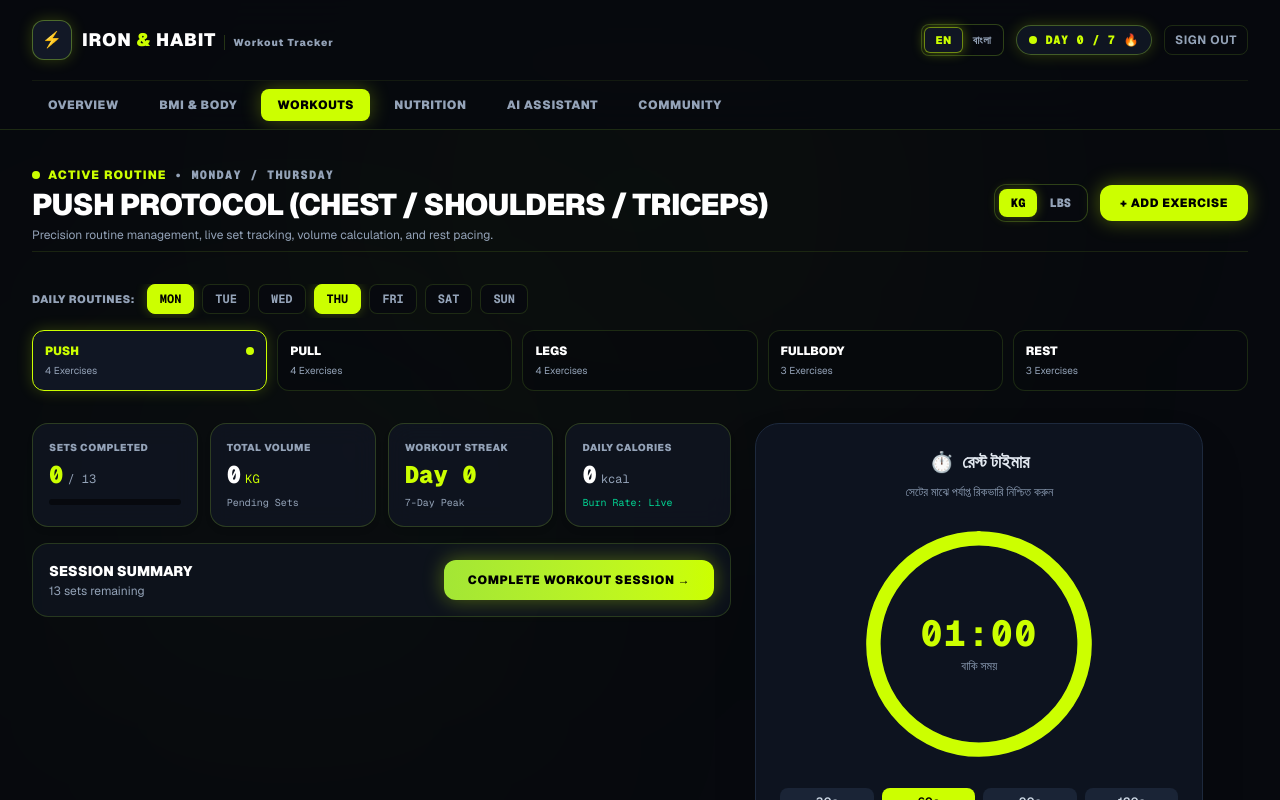
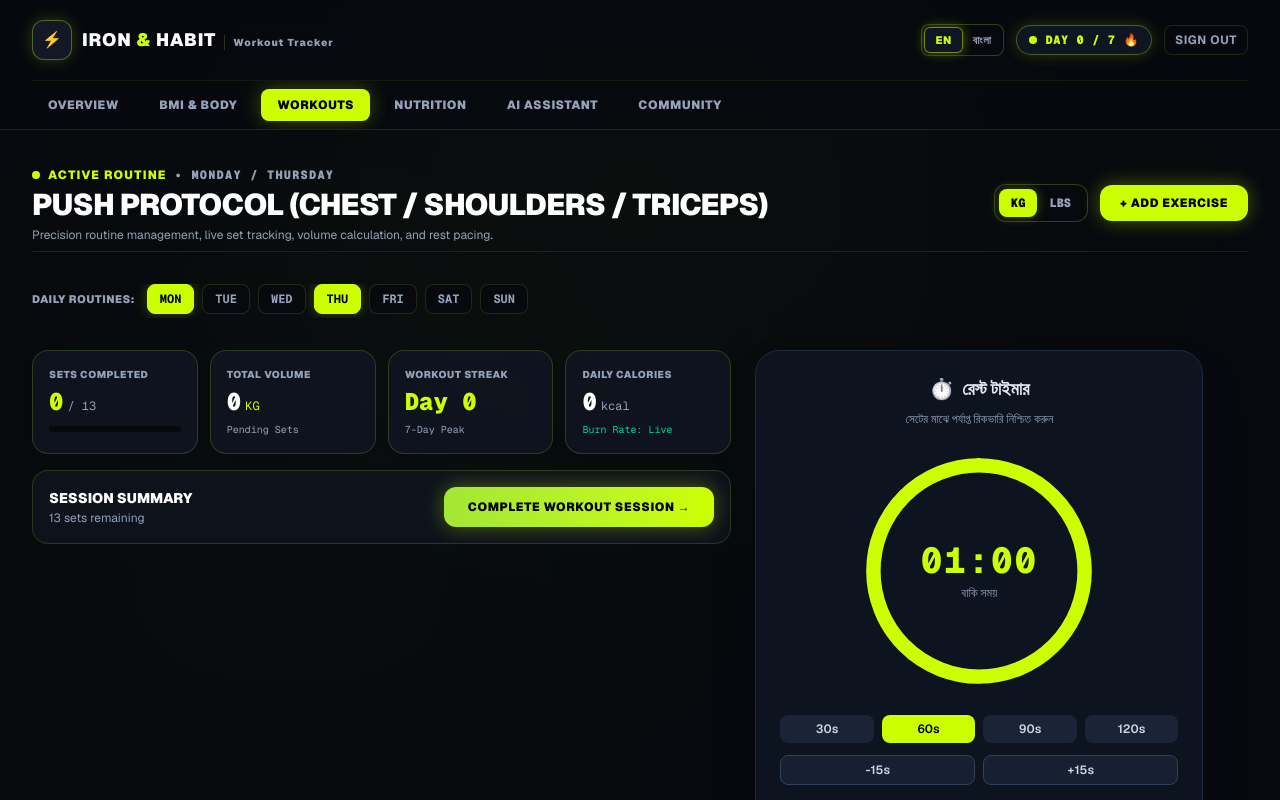
Before and after one commit to 013siam11932412-dev/ironandhabit, a Next.js app: page /dashboard/workouts in a window 1280 px wide. Shown: the top 800 px of the page. Built offline with nearby package versions, Linux system fonts and the light colour scheme; no server answers.

Commit message:
feat(workout): remove routine split tabs safely

```diff
--- a/src/app/dashboard/workouts/page.tsx
+++ b/src/app/dashboard/workouts/page.tsx
@@ -559,40 +559,6 @@ export default function WorkoutPlannerPage() {
             })}
           </div>
 
-          {/* Routine Templates Selector Grid */}
-          <div className="grid grid-cols-2 sm:grid-cols-5 gap-2.5">
-            {routines.map((routine) => {
-              const isSelected = activeRoutineId === routine.id;
-              return (
-                <button
-                  key={routine.id}
-                  type="button"
-                  onClick={() => setActiveRoutineId(routine.id)}
-                  className={`p-3 rounded-xl border text-left transition-all ${
-                    isSelected
-                      ? "bg-[rgba(18,24,38,0.9)] border-[#ccff00] shadow-[0_0_15px_rgba(204,255,0,0.2)]"
-                      : "bg-[#07090e]/70 border-[rgba(163,230,53,0.15)] hover:border-[rgba(163,230,53,0.35)]"
-                  }`}
-                >
-                  <div className="flex items-center justify-between mb-1">
-                    <span
-                      className={`text-xs font-black uppercase ${
-                        isSelected ? "text-[#ccff00]" : "text-white"
-                      }`}
-                    >
-                      {routine.category.toUpperCase()}
-                    </span>
-                    {isSelected && (
-                      <span className="w-2 h-2 rounded-full bg-[#ccff00] animate-pulse" />
-                    )}
-                  </div>
-                  <div className="text-[10px] text-[#94a3b8] truncate">
-                    {routine.exercises.length} {dict.exercisesCount}
-                  </div>
-                </button>
-              );
-            })}
-          </div>
         </section>
 
         {/* 3. Stats & Summary Widget + Rest Timer Grid */}
```
